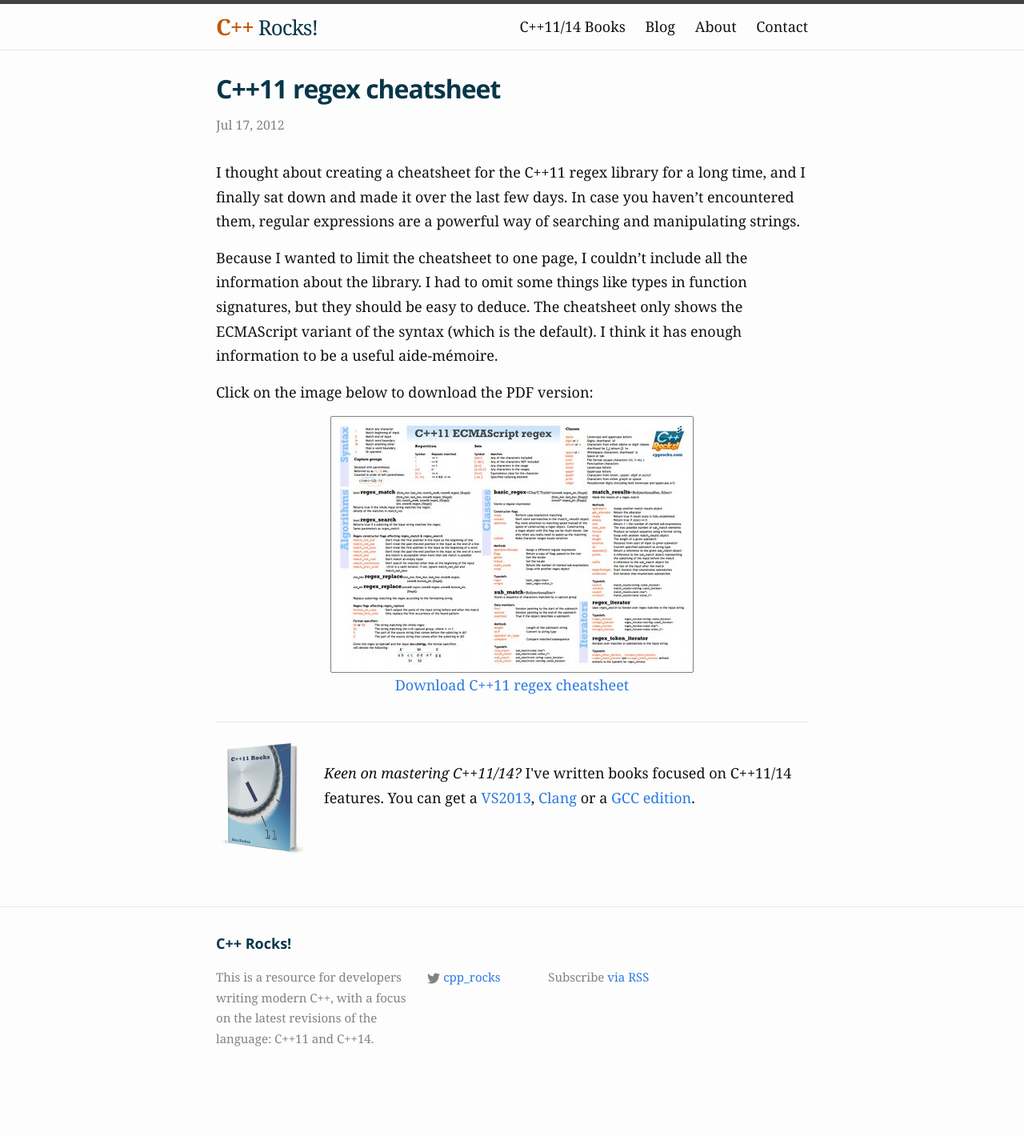
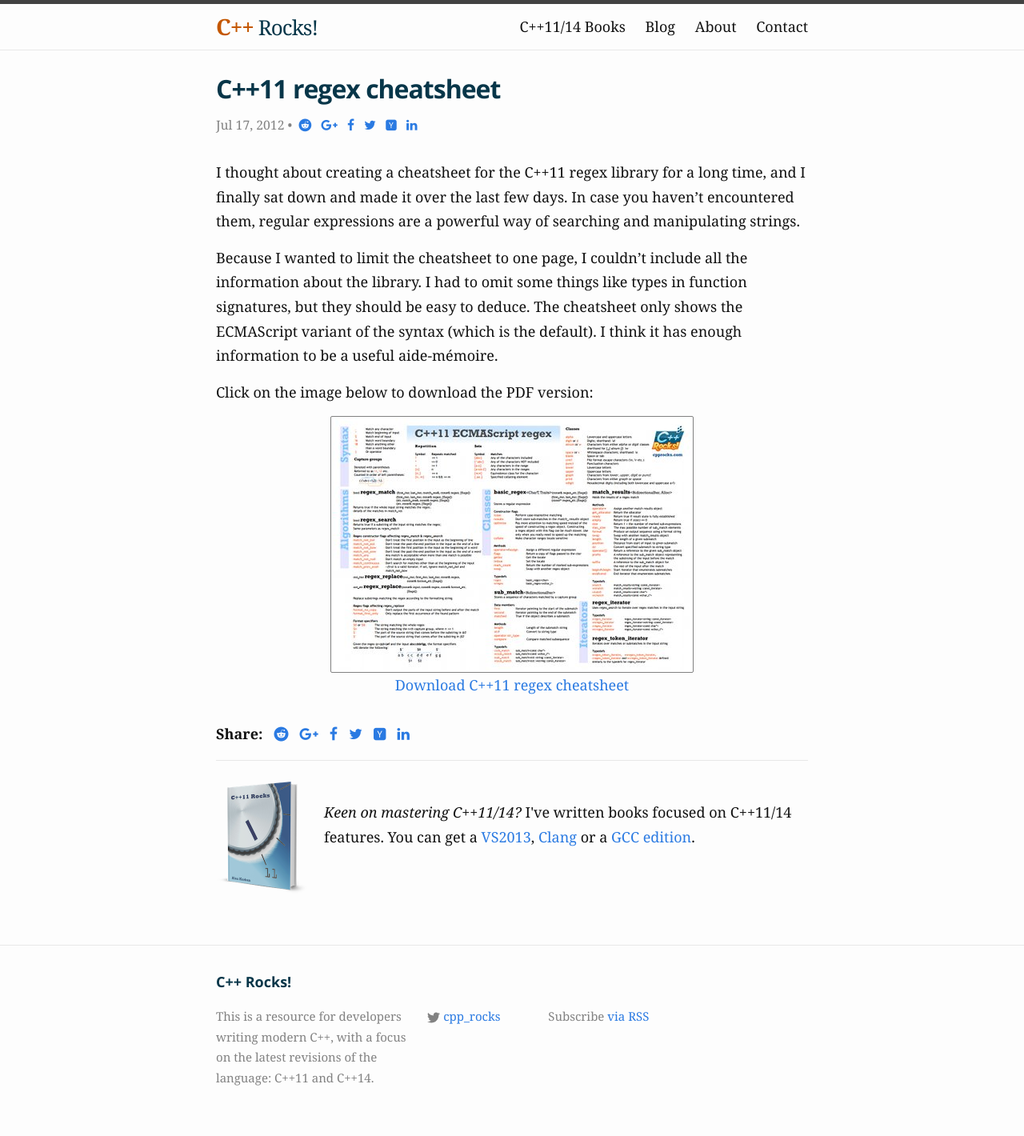
Before and after one commit to alexkorban/cpprocks.com, a Jekyll site: the page built from _posts/2012-07-17-regex-cheatsheet.md, in a window 1280 px wide. Shown: the whole page at 80% size. Built offline with Jekyll 4.4.1, drawn with Linux system fonts in a browser that asks for light colours; nearby versions of some CDN libraries; some web fonts are replaced; before the commit the page ends 1371 px from its top, so only the background shows below that.

Commit message:
Added sharing links

```diff
--- a/_includes/head.html
+++ b/_includes/head.html
@@ -10,4 +10,6 @@
     <link rel="canonical" href="{{ page.url | replace:'index.html','' | prepend: site.baseurl | prepend: site.url }}">
 
     <link href='http://fonts.googleapis.com/css?family=Open+Sans:700,400|Gentium+Book+Basic:700,400italic,400|Inconsolata' rel='stylesheet' type='text/css'>
+
+    <link href="//maxcdn.bootstrapcdn.com/font-awesome/4.2.0/css/font-awesome.min.css" rel="stylesheet">
 </head>
--- /dev/null
+++ b/_includes/share.html
@@ -0,0 +1,6 @@
+<a target="_blank" title="Share on Reddit" href="http://www.reddit.com/r/cpp/submit?url={{ site.url }}{{ page.url }}&title={{ page.title | cgi_escape }}"><i class="fa fa-reddit"></i></a>&nbsp;&nbsp;
+      <a target="_blank" title="Share on Google Plus" href="https://plus.google.com/share?url={{ site.url }}{{ page.url }}"><i class="fa fa-google-plus"></i></a>&nbsp;&nbsp;
+  <a target="_blank" title="Share on Facebook" href="https://facebook.com/sharer.php?u={{ site.url }}{{ page.url }}"><i class="fa fa-facebook"></i></a>&nbsp;&nbsp;
+  <a target="_blank" title="Share on Twitter" href="https://twitter.com/intent/tweet?url={{ site.url }}{{ page.url }}&amp;text={{ page.title | cgi_escape }}&amp;via=cpp_rocks"><i class="fa fa-twitter"></i></a>&nbsp;&nbsp;
+    <a target="_blank" title="Share on Hacker News" href="https://news.ycombinator.com/submitlink?u={{ site.url }}{{ page.url }}&amp;t={{ page.title | cgi_escape }}"><i class="fa fa-hacker-news"></i></a>&nbsp;&nbsp;
+  <a target="_blank" title="Share on LinkedIn" href="https://www.linkedin.com/shareArticle?mini=true&url={{ site.url }}{{ page.url }}&title={{ page.title | cgi_escape }}&summary=&source="><i class="fa fa-linkedin"></i></a>&nbsp;
--- a/_layouts/post.html
+++ b/_layouts/post.html
@@ -5,13 +5,18 @@ layout: default
 
   <header class="post-header">
     <h1 class="post-title">{{ page.title }}</h1>
-    <p class="post-meta">{{ page.date | date: "%b %-d, %Y" }}{% if page.author %} • {{ page.author }}{% endif %}{% if page.meta %} • {{ page.meta }}{% endif %}</p>
+    <p class="post-meta">{{ page.date | date: "%b %-d, %Y" }}{% if page.author %} • {{ page.author }}{% endif %}{% if page.meta %} • {{ page.meta }}{% endif %} • &nbsp;{% include share.html %}</p>
   </header>
 
   <article class="post-content">
     {{ content }}
   </article>
 
+  <p style="margin-top: 1em; margin-bottom: 1em;">
+      <strong>Share:</strong>&nbsp;&nbsp;
+      {% include share.html %}
+  </p>
+
   <hr/>
 
   <p><img src = "/img/hardcover-2014-300.png" style = "float: left; border: 0; padding-right: 1em; width: 116px; height: 150px"><br/><em>Keen on mastering C++11/14?</em> I've written books focused on C++11/14 features. You can get a <a href = "/vs2013-edition">VS2013</a>, <a href = "/clang-edition">Clang</a> or a <a href = "/gcc-edition">GCC edition</a>.</p>
```
